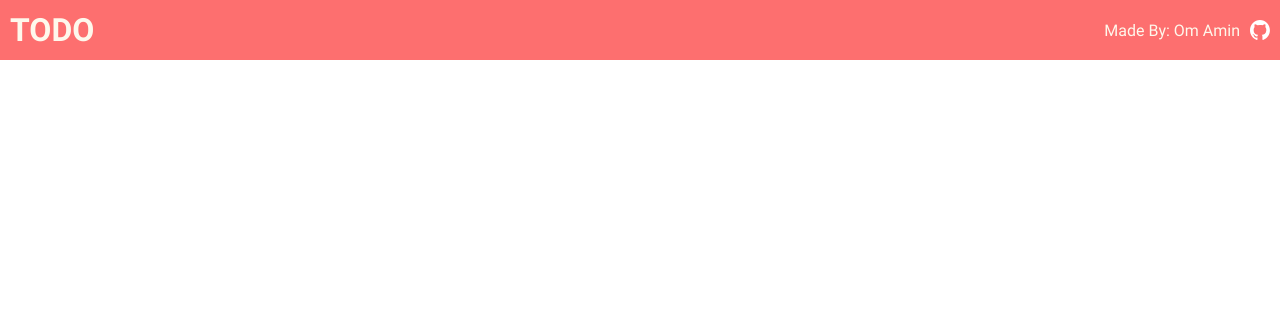
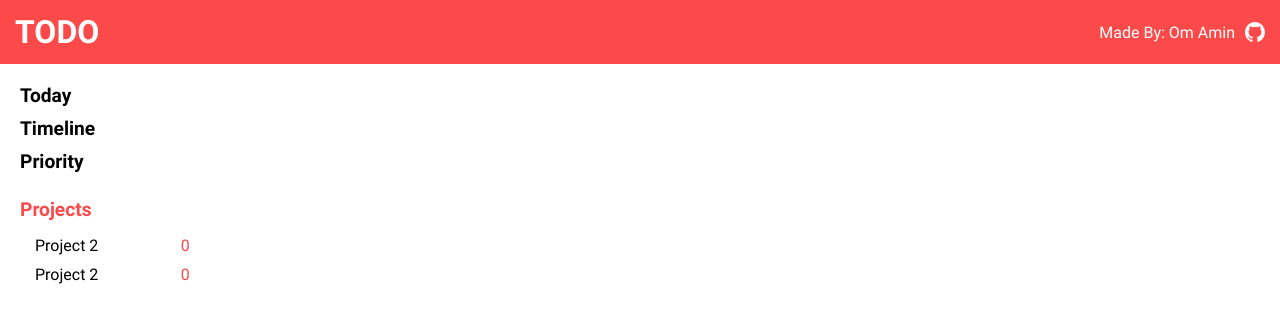
Before and after one commit to omamin135/Todo_List, a website built with webpack: page dist/index.html in a window 1280 px wide. Built offline with nearby package versions, Linux system fonts and the light colour scheme.

Commit message:
added left menu bar

```diff
--- a/src/index.js
+++ b/src/index.js
@@ -1,3 +1,3 @@
-import loadHeader from "./page_layout.js";
+import loadPage from "./page_layout.js";
 
-loadHeader();
+loadPage();
--- a/src/page_layout.css
+++ b/src/page_layout.css
@@ -1,17 +1,16 @@
 @import url("./styles.css");
 
 header {
-    height: 40px;
-    background-color: var(--main-red);
+    height: 8%;
+    background-color: var(--primary);
     display: grid;
     grid-template: 1fr / 1fr 1fr;
-    padding: 10px;
-    font-family: "Roboto";
+    padding: 0px 15px;
 }
 
 header p {
     margin: 0px;
-    color: var(--floral-white);
+    color: white;
 }
 
 #todo-title {
@@ -41,3 +40,66 @@ header p {
     width: 30px;
     height: 30px;
 }
+
+#content {
+    height: 92%;
+}
+
+#content p {
+    margin: 0px;
+}
+
+#left-menu {
+    --padding: 15px;
+    padding: var(--padding);
+    width: 200px;
+    height: calc(100% - var(--padding)*2);
+}
+
+#default-selection {
+    margin-bottom: 20px;
+    font-size: 1.2rem;
+}
+
+#default-selection > * {
+    padding: 5px;
+    border-radius: 5px;
+    font-weight: bold;
+}
+
+#default-selection > *:hover {
+    background-color: var(--light-background);
+    cursor: pointer;
+}
+
+#project-selection {
+    font-size: 1.2rem;
+}
+
+#project-selection > p {
+    font-weight: bold;
+    padding-left: 5px;
+    color: var(--primary)
+}
+
+#projects {
+    margin-top: 10px;
+    padding-left: 15px;
+}
+
+#projects .project {
+    display: grid;
+    grid-template-columns: 5fr 1fr;
+    font-size: 1rem;
+    padding: 5px;
+    border-radius: 4px;
+}
+
+#projects .project > *:nth-child(2) {
+    color: var(--primary);
+}
+
+#projects .project:hover {
+    background-color: var(--light-background);
+    cursor: pointer;
+}
--- a/src/page_layout.js
+++ b/src/page_layout.js
@@ -3,7 +3,7 @@ import githubImg from "./assets/github-mark.svg";
 
 
 function loadHeader() {
-    const header = document.createElement("header");
+    const header = document.querySelector("header");
 
     let p = document.createElement("p");
     p.textContent = "TODO";
@@ -31,7 +31,89 @@ function loadHeader() {
     signitureDiv.appendChild(a);
     header.appendChild(signitureDiv);
 
-    document.querySelector("body").appendChild(header);
 }
 
-export default loadHeader;
+function loadLeftMenu(){
+
+    const leftMenuDiv = document.createElement("div");
+    leftMenuDiv.id = "left-menu";
+
+    leftMenuDiv.appendChild(loadDefaultSelections());
+    leftMenuDiv.appendChild(loadProjectSelections());
+
+    document.getElementById("content").appendChild(leftMenuDiv);
+}
+
+function loadDefaultSelections(){
+
+    const defaultSelDiv = document.createElement("div");
+    defaultSelDiv.id = "default-selection"
+
+    let div = document.createElement("div");
+    let p = document.createElement("p");
+    p.textContent = "Today";
+    div.id = "today";
+    div.appendChild(p);
+    defaultSelDiv.appendChild(div);
+
+    div = document.createElement("div");
+    p = document.createElement("p");
+    p.textContent = "Timeline";
+    div.id = "timeline";
+    div.appendChild(p);
+    defaultSelDiv.appendChild(div);
+
+
+    div = document.createElement("div");
+    p = document.createElement("p");
+    p.textContent = "Priority";
+    div.id = "priority";
+    div.appendChild(p);
+    defaultSelDiv.appendChild(div);
+
+    return defaultSelDiv;
+}
+
+function loadProjectSelections(){
+
+    const projectSelDiv = document.createElement("div");
+    projectSelDiv.id = "project-selection";
+
+    let p = document.createElement("p");
+    p.textContent = "Projects";
+
+    projectSelDiv.appendChild(p);
+
+    let ul = document.createElement("ul");
+    ul.id = "projects";
+
+    ul.appendChild(createProject(1));
+    ul.appendChild(createProject(2));
+
+    projectSelDiv.appendChild(ul);
+    return projectSelDiv;
+}
+
+function createProject(id) {
+
+    let li = document.createElement("li");
+    li.className = "project";
+    li.setAttribute("data-it", 1);
+
+    let p = document.createElement("p");
+    p.textContent = "Project 2";
+    li.appendChild(p);
+
+    p = document.createElement("p");
+    p.textContent = 0;
+    li.appendChild(p);
+
+    return li;
+}
+
+function loadPage(){
+    loadHeader();
+    loadLeftMenu();
+}
+
+export default loadPage;
--- a/src/styles.css
+++ b/src/styles.css
@@ -13,11 +13,13 @@
 }
 
 * {
-    --main-red: #FD6F6F;
-    --floral-white: #FEF8EC;
-    --wintergreen: #528E7C;
+    --primary: #FC4A4A;
+    --light-background: #FFEBEB;
+    --accent: #528E7C;
 }
 
 body {
     margin: 0px;
+    height: 100vh;
+    font-family: "Roboto";
 }
```
Also changed, not shown: dist/index.html, dist/main.js.
